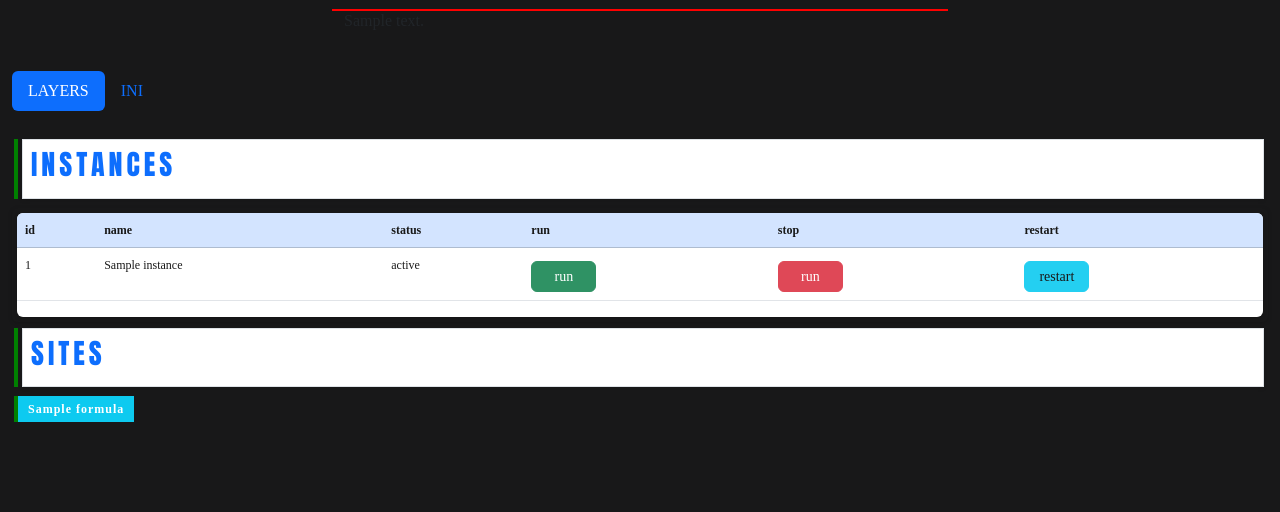
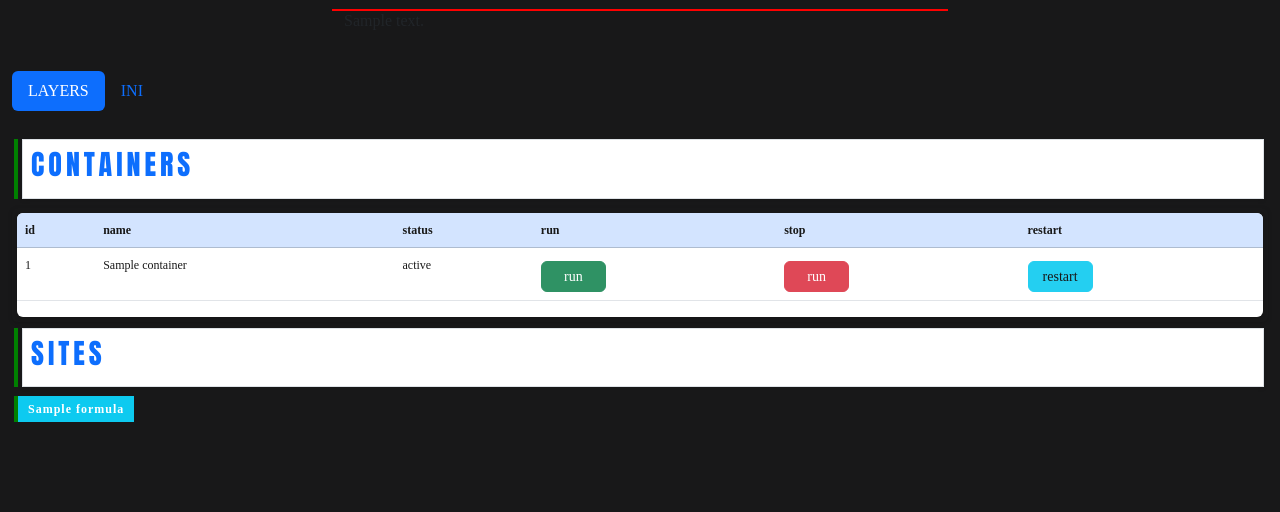
Before and after one commit to ktalovmorx/docker_admin, a Flask app: template templates/index.html in a window 1280 px wide. Shown: the part 266-778 px from the top of the page. Run offline with Flask 3, Linux system fonts and the light colour scheme; the template is opened without the code that fills it: most values are stand-ins (such as "Sample title", 1, 10 or a date in 2020); some libraries are stand-ins or nearby versions.

Commit message:
Agregar index.html

```diff
--- a/app.py
+++ b/app.py
@@ -16,7 +16,6 @@ app.config['UPLOAD_PATH'] = 'uploads/temp/'
 
 client = docker.from_env()
 
-@app.route('/containers')
 def list_containers():
     containers = client.containers.list(all=True)
     container_list = []
@@ -28,17 +27,6 @@ def list_containers():
             "image": container.image.tags[0] if container.image.tags else "No tag"
         })
     return jsonify(container_list)
-
-@app.route('/images')
-def list_images():
-    images = client.images.list()
-    image_list = []
-    for image in images:
-        image_list.append({
-            "id": image.short_id,
-            "tags": image.tags
-        })
-    return jsonify(image_list)
 
 @app.route('/run_instance', methods=['POST'])
 def run_instance():
@@ -98,7 +86,7 @@ def restart_instance():
 
 @app.route('/', methods=['GET'])
 def index():
-    return render_template('index.html')
+    return render_template('index.html', containers=list_containers())
 
 if __name__ == '__main__':
     app.run(debug=True)
--- a/templates/index.html
+++ b/templates/index.html
@@ -34,7 +34,7 @@
                     <div class="col m-0 p-0" style="border-left-color:green;border-left-style:solid;border-left-width:4px;">
                         <div class="shadow-sm border m-1 p-2 bg-white">
                             <div class="d-flex align-items-center justify-content-between">
-                                <h3 class="text-primary fw-bold">INSTANCES</h3>
+                                <h3 class="text-primary fw-bold">CONTAINERS</h3>
                             </div>
                         </div>
                     </div>
@@ -57,19 +57,19 @@
                                         </tr>
                                     </thead>
                                     <tbody>
-                                        {% for instance in instances %}
+                                        {% for container in containers %}
                                             <tr>
-                                                <td><span>{{instance['id']}}</span></td>
-                                                <td><span>{{instance['name']}}</span></td>
-                                                <td><span>{{instance['status']}}</span></td>
+                                                <td><span>{{container['id']}}</span></td>
+                                                <td><span>{{container['name']}}</span></td>
+                                                <td><span>{{container['status']}}</span></td>
                                                 <td>
-                                                    <button type="button" class="btn btn-success btn-sm rounded" style="opacity:1;width:65px;margin-top:5px" onclick="run_instance(`{{ instance['name'] }}`)">run</button>
+                                                    <button type="button" class="btn btn-success btn-sm rounded" style="opacity:1;width:65px;margin-top:5px" onclick="run_instance(`{{ container['name'] }}`)">run</button>
                                                 </td>
                                                 <td>
-                                                    <button type="button" class="btn btn-danger btn-sm rounded" style="opacity:1;width:65px;margin-top:5px" onclick="stop_instance(`{{ instance['name'] }}`)">run</button>
+                                                    <button type="button" class="btn btn-danger btn-sm rounded" style="opacity:1;width:65px;margin-top:5px" onclick="stop_instance(`{{ container['name'] }}`)">run</button>
                                                 </td>
                                                 <td>
-                                                    <button type="button" class="btn btn-info btn-sm rounded" style="opacity:1;width:65px;margin-top:5px" onclick="restart_instance(`{{ instance['name'] }}`)">restart</button>
+                                                    <button type="button" class="btn btn-info btn-sm rounded" style="opacity:1;width:65px;margin-top:5px" onclick="restart_instance(`{{ container['name'] }}`)">restart</button>
                                                 </td>
                                             </tr>
                                         {% endfor %}
```
